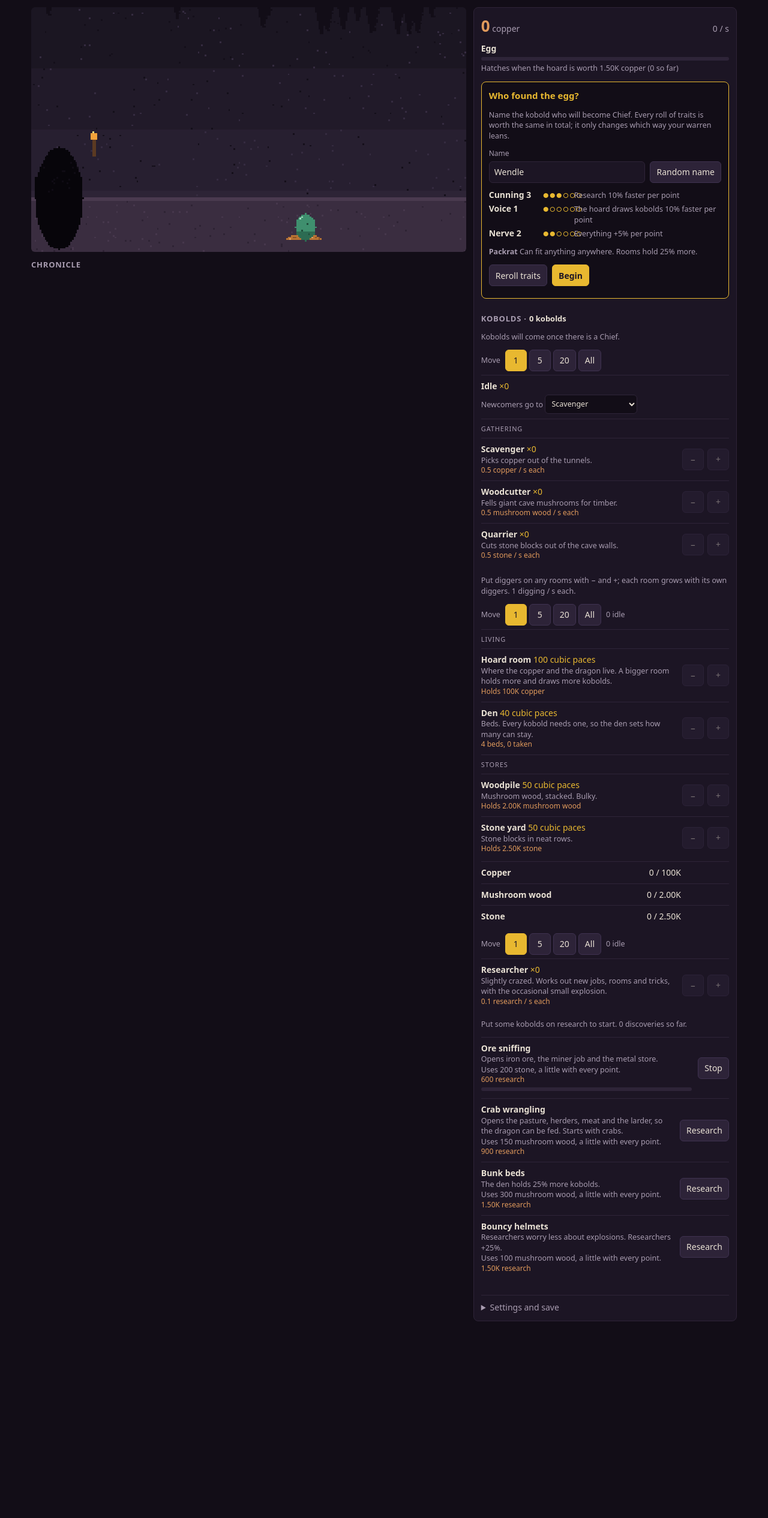
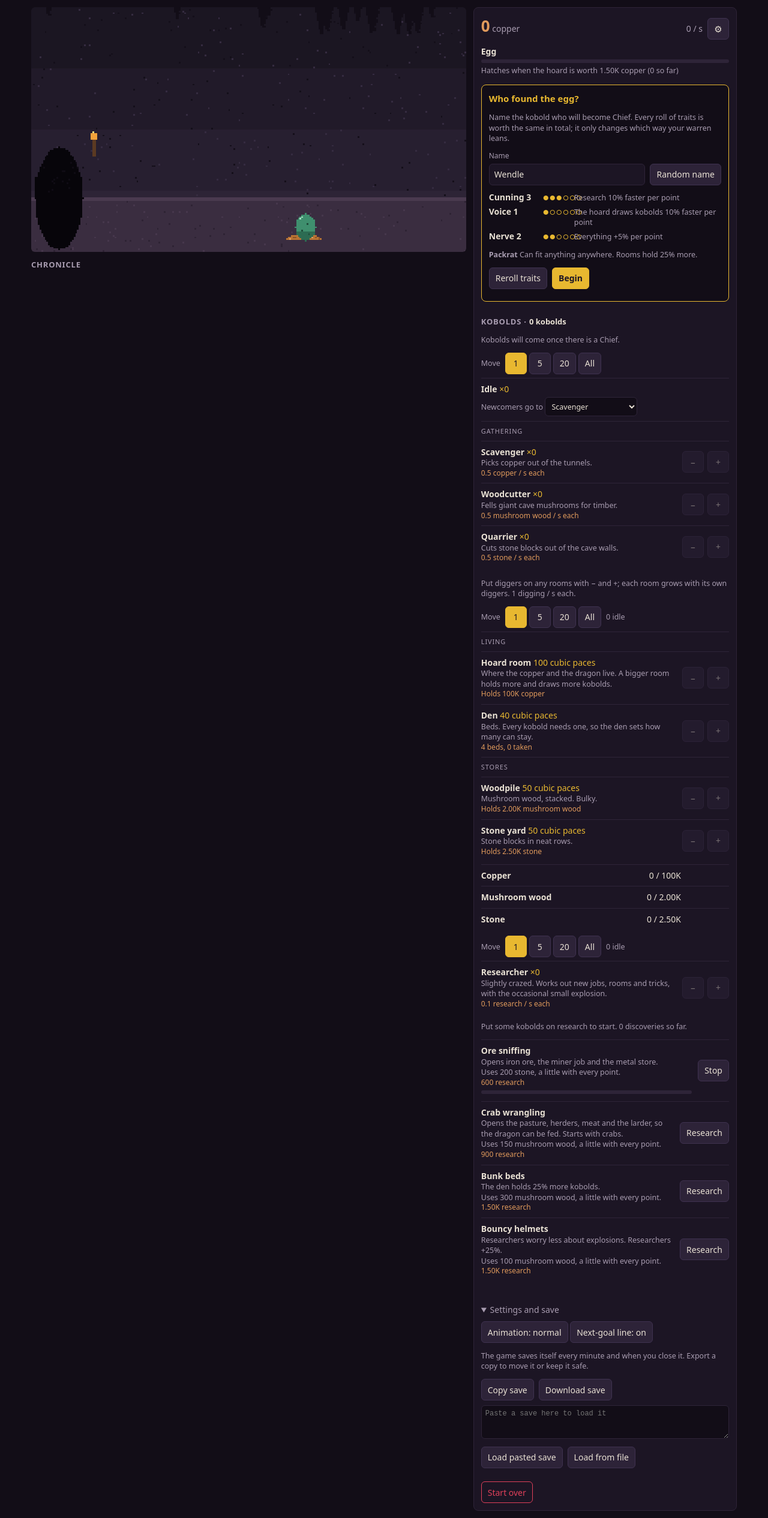
Before and after one commit to TuckerRamey/Idle-Hoard, a website built with Vite: page index.html in a window 1280 px wide. Shown: the whole page at 60% size. Before the commit the page ends 2215 px from the top, so only its background shows below. Built offline with nearby package versions, Linux system fonts and the light colour scheme.

Commit message:
Split Warren into Colonies and Oddities tabs; settings behind a gear
Co-Authored-By: Claude Opus 5.5 <noreply@anthropic.com>
Claude-Session: https://claude.ai/code/session_01LuaKtSURioDLR6reMfbSi8

```diff
--- a/index.html
+++ b/index.html
@@ -22,7 +22,7 @@
         </section>
         <header class="totals">
           <div><span id="copper" class="big">0</span> <span class="unit">copper</span></div>
-          <div id="rate" class="rate">0 / s</div>
+          <div class="totals-right"><span id="rate" class="rate">0 / s</span> <button type="button" id="settings-open" class="small gear" aria-label="Settings and save" title="Settings and save">⚙</button></div>
         </header>
 
         <div class="growth">
@@ -120,17 +120,21 @@
           </div>
         </section>
         </div>
-        <div class="tab-panel" data-tab="warren">
+        <div class="tab-panel" data-tab="colonies">
         <div id="colonies-section" hidden>
           <h2>Colonies</h2>
           <p id="colonies-status" class="desc"></p>
           <ul id="colonies" class="list"></ul>
         </div>
-        <details id="oddities-section" class="oddities" hidden>
+        </div>
+        <div class="tab-panel" data-tab="oddities">
+        <details id="oddities-section" class="oddities" open hidden>
           <summary>Oddities shelf · <span id="oddities-count">0</span></summary>
           <ul id="oddities" class="list"></ul>
         </details>
-        <details class="settings">
+        </div>
+        <div class="tab-panel" data-tab="settings">
+        <details class="settings" open>
           <summary>Settings and save</summary>
           <button id="motion"></button>
           <button id="goal-toggle"></button>
--- a/src/main.ts
+++ b/src/main.ts
@@ -85,6 +85,7 @@ document.querySelector('#away-close')!.addEventListener('click', () => (awayEl.h
 const chronicle = new ChronicleView(getState);
 const oddities = new OdditiesView(getState);
 const tabs = new TabsView(getState);
+document.querySelector('#settings-open')!.addEventListener('click', () => tabs.toggleSettings());
 const renderer = new Renderer(document.querySelector('#scene') as HTMLCanvasElement, getState);
 
 function updatePanels() {
--- a/src/style.css
+++ b/src/style.css
@@ -158,3 +158,6 @@ select { max-width: 100%; font: inherit; color: var(--text); background: var(--b
 .tab-panel.off { display: none; }
 .tab-panel { padding-top: 4px; }
 .named .mods { margin-top: 2px; }
+.totals-right { display: flex; align-items: center; gap: 8px; }
+.gear { padding: 2px 8px; font-size: 15px; line-height: 1.2; }
+.tab-panel[data-tab="settings"] .settings { margin-top: 8px; border-top: 0; }
--- a/src/ui/tabs.ts
+++ b/src/ui/tabs.ts
@@ -1,13 +1,13 @@
 // The tabbed panel: copper, the dragon and the goal stay pinned above; the
 // rest is split into tabs. A tab only shows once it has something in it, a
 // dot marks one with news you haven't looked at, and the chosen tab is
-// remembered in this browser.
+// remembered in this browser. Settings has no tab: the gear by the copper opens it.
 
 import { canPromote } from '../game/kobolds';
 import type { GameState } from '../game/state';
 import { $ } from './dom';
 
-export type TabId = 'kobolds' | 'rooms' | 'stores' | 'research' | 'forge' | 'chief' | 'warren';
+export type TabId = 'kobolds' | 'rooms' | 'stores' | 'research' | 'forge' | 'chief' | 'colonies' | 'oddities' | 'settings';
 
 const TABS: { id: TabId; name: string }[] = [
   { id: 'kobolds', name: 'Kobolds' },
@@ -16,7 +16,10 @@ const TABS: { id: TabId; name: string }[] = [
   { id: 'research', name: 'Research' },
   { id: 'forge', name: 'Forge' },
   { id: 'chief', name: 'Chief' },
-  { id: 'warren', name: 'Warren' },
+  { id: 'colonies', name: 'Colonies' },
+  { id: 'oddities', name: 'Oddities' },
+  // opened from the gear by the copper, so it has no tab of its own
+  { id: 'settings', name: 'Settings' },
 ];
 
 const STORE_KEY = 'idle-hoard-tab';
@@ -30,8 +33,10 @@ function newsKey(s: GameState, tab: TabId): string {
       return `${s.research.done.length}|${s.research.current ? '' : 'idle'}`;
     case 'forge':
       return `${s.art.pieces.length}|${s.forge.slots.filter((x) => !x.order).length}`;
-    case 'warren':
-      return `${s.colonies.length}|${s.colonies.reduce((a, c) => a + c.history.length, 0)}|${Object.keys(s.oddities).length}`;
+    case 'colonies':
+      return `${s.colonies.length}|${s.colonies.reduce((a, c) => a + c.history.length, 0)}`;
+    case 'oddities':
+      return `${Object.keys(s.oddities).length}`;
     case 'chief':
       return document.querySelector('#chief-grow')?.hasAttribute('hidden') ? '' : 'grow';
     default:
@@ -60,7 +65,7 @@ export class TabsView {
     } catch {
       /* no storage: start on the first tab */
     }
-    this.active = TABS.some((t) => t.id === saved) ? (saved as TabId) : 'kobolds';
+    this.active = saved !== 'settings' && TABS.some((t) => t.id === saved) ? (saved as TabId) : 'kobolds';
     for (const t of TABS) {
       const panel = document.querySelector<HTMLElement>(`.tab-panel[data-tab="${t.id}"]`)!;
       panel.id = `tab-${t.id}`;
@@ -79,7 +84,14 @@ export class TabsView {
     }
   }
 
+  /** The gear opens settings; pressing it again goes back where you were. */
+  toggleSettings() {
+    this.choose(this.active === 'settings' ? this.before : 'settings');
+  }
+  private before: TabId = 'kobolds';
+
   choose(id: TabId) {
+    if (id === 'settings' && this.active !== 'settings') this.before = this.active;
     this.active = id;
     this.news.delete(id);
     try {
@@ -105,7 +117,8 @@ export class TabsView {
       if (t.id === active) this.news.delete(t.id);
       const b = this.buttons.get(t.id)!;
       const on = t.id === active;
-      if (b.hidden !== !shown.includes(t.id)) b.hidden = !shown.includes(t.id);
+      const showBtn = shown.includes(t.id) && t.id !== 'settings';
+      if (b.hidden !== !showBtn) b.hidden = !showBtn;
       b.setAttribute('aria-selected', String(on));
       b.classList.toggle('on', on);
       b.classList.toggle('news', this.news.has(t.id));
@@ -115,5 +128,6 @@ export class TabsView {
       const hide = !!s.chief && !on;
       if (panel.classList.contains('off') !== hide) panel.classList.toggle('off', hide);
     }
+    document.querySelector('#settings-open')?.setAttribute('aria-pressed', String(active === 'settings'));
   }
 }
```
Also changed, not shown: README.md.
